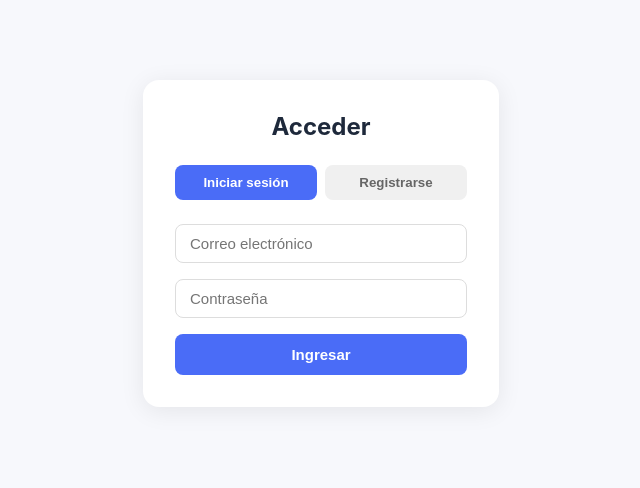
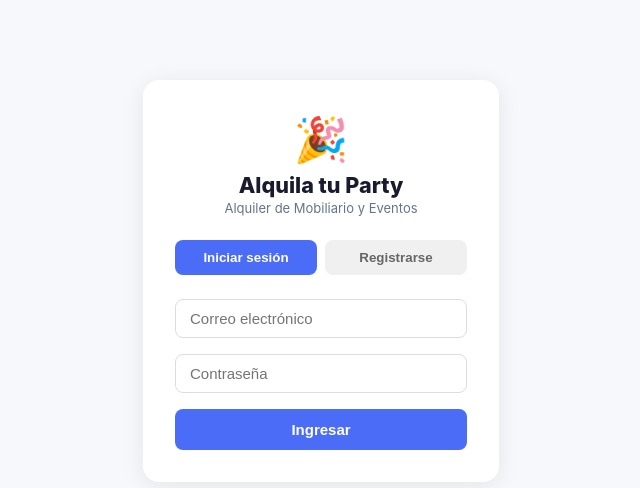
Before and after one commit to lmendoza1923/alquila-frontend, a React (Create React App) app: page /login in a window 1280 px wide. Shown: the top 488 px of the page, without its empty margins (319-959 px from the left). Built offline with nearby package versions, Linux system fonts and the light colour scheme; no server answers; the HTML template or start-up script is replaced by a standard one.

Commit message:
fix(branding): show company logo and name on login, improve logo sizing and fresh config fetching

```diff
--- a/src/App.js
+++ b/src/App.js
@@ -241,7 +241,7 @@ function Navbar({ isMobile, mobileMenuOpen, setMobileMenuOpen }) {
           {/* Logo y Nombre al centro */}
           <Link to="/" style={{ color: '#fff', fontWeight: 700, fontSize: '1.05rem', textDecoration: 'none', display: 'flex', alignItems: 'center', gap: 8, overflow: 'hidden' }}>
             {config?.logo_url && (config.logo_url.startsWith('http') || config.logo_url.startsWith('data:')) ? (
-              <img src={config.logo_url} alt="Logo" style={{ maxHeight: 24, maxWidth: 24, objectFit: 'contain', borderRadius: 4 }} />
+              <img src={config.logo_url} alt="Logo" style={{ maxHeight: 32, maxWidth: 32, objectFit: 'contain', borderRadius: 6 }} />
             ) : (
               <span>{config?.logo_url || '🎉'}</span>
             )}
@@ -309,7 +309,7 @@ function Navbar({ isMobile, mobileMenuOpen, setMobileMenuOpen }) {
               <div style={{ display: 'flex', justifyContent: 'space-between', alignItems: 'center', marginBottom: '1.5rem' }}>
                 <div style={{ display: 'flex', alignItems: 'center', gap: 8, color: '#fff', fontWeight: 700, fontSize: '1.05rem' }}>
                   {config?.logo_url && (config.logo_url.startsWith('http') || config.logo_url.startsWith('data:')) ? (
-                    <img src={config.logo_url} alt="Logo" style={{ maxHeight: 24, maxWidth: 24, objectFit: 'contain', borderRadius: 4 }} />
+                    <img src={config.logo_url} alt="Logo" style={{ maxHeight: 32, maxWidth: 32, objectFit: 'contain', borderRadius: 6 }} />
                   ) : (
                     <span>{config?.logo_url || '🎉'}</span>
                   )}
@@ -373,7 +373,7 @@ function Navbar({ isMobile, mobileMenuOpen, setMobileMenuOpen }) {
       <div style={{ display: 'flex', justifyContent: 'center', marginBottom: '2.5rem', width: '100%' }}>
         <Link to="/" style={{ color: '#fff', fontWeight: 700, fontSize: '1.15rem', textDecoration: 'none', whiteSpace: 'nowrap', display: 'flex', alignItems: 'center', gap: '8px', overflow: 'hidden' }}>
           {config?.logo_url && (config.logo_url.startsWith('http') || config.logo_url.startsWith('data:')) ? (
-            <img src={config.logo_url} alt="Logo" style={{ maxHeight: 28, maxWidth: 28, objectFit: 'contain', borderRadius: 4 }} />
+            <img src={config.logo_url} alt="Logo" style={{ maxHeight: 36, maxWidth: 36, objectFit: 'contain', borderRadius: 6 }} />
           ) : (
             <span>{config?.logo_url || '🎉'}</span>
           )}
--- a/src/context/ConfigContext.js
+++ b/src/context/ConfigContext.js
@@ -82,12 +82,16 @@ export function ConfigProvider({ children }) {
 
   const fetchConfig = async () => {
     try {
-      const { data } = await api.get('/configuracion');
+      const { data } = await api.get(`/configuracion?t=${Date.now()}`);
       if (data && typeof data === 'object') {
         const merged = { ...DEFAULT_CONFIG, ...data };
         merged.metodos_pago = normalizarMetodosPago(merged.metodos_pago);
         setConfig(merged);
-        localStorage.setItem('app_config', JSON.stringify(merged));
+        try {
+          localStorage.setItem('app_config', JSON.stringify(merged));
+        } catch (storageErr) {
+          console.warn('No se pudo guardar en localStorage (cuota excedida?):', storageErr);
+        }
       }
     } catch (err) {
       console.warn('No se pudo conectar a /api/configuracion, usando caché/default:', err);
--- a/src/pages/Login.js
+++ b/src/pages/Login.js
@@ -1,6 +1,7 @@
 import { useState } from 'react';
 import { useNavigate } from 'react-router-dom';
 import { useAuth } from '../context/AuthContext';
+import { useConfig } from '../context/ConfigContext';
 import toast from 'react-hot-toast';
 
 const s = {
@@ -15,6 +16,7 @@ export default function Login() {
   const [modo, setModo] = useState('login');
   const [form, setForm] = useState({ nombre: '', email: '', password: '', telefono: '' });
   const { login, register } = useAuth();
+  const { config } = useConfig();
   const navigate = useNavigate();
 
   const set = (k, v) => setForm(f => ({ ...f, [k]: v }));
@@ -39,10 +41,28 @@ export default function Login() {
     }
   };
 
+  const colorPrimario = config?.color_primario || '#4a6cf7';
+
   return (
     <div style={s.page}>
       <div style={s.card}>
-        <h2 style={{ textAlign: 'center', marginTop: 0, marginBottom: '1.5rem' }}>Acceder</h2>
+        <div style={{ textAlign: 'center', marginBottom: '1.5rem' }}>
+          {config?.logo_url && (config.logo_url.startsWith('http') || config.logo_url.startsWith('data:')) ? (
+            <img
+              src={config.logo_url}
+              alt="Logo"
+              style={{ maxHeight: 72, maxWidth: 170, objectFit: 'contain', marginBottom: 8, borderRadius: 8 }}
+            />
+          ) : (
+            <div style={{ fontSize: 44, marginBottom: 4 }}>{config?.logo_url || '🎉'}</div>
+          )}
+          <h2 style={{ margin: '6px 0 2px', color: '#1a1a2e', fontSize: '1.35rem', fontWeight: 800 }}>
+            {config?.nombre_empresa || 'Alquila tu Party'}
+          </h2>
+          {config?.eslogan && (
+            <p style={{ margin: '2px 0 0', color: '#64748b', fontSize: 13 }}>{config.eslogan}</p>
+          )}
+        </div>
         <div style={{ display: 'flex', gap: 8, marginBottom: '1.5rem' }}>
           <button style={s.tab(modo === 'login')} onClick={() => setModo('login')}>Iniciar sesión</button>
           <button style={s.tab(modo === 'register')} onClick={() => setModo('register')}>Registrarse</button>
```
Also changed, not shown: src/pages/AdminPanel.js.
